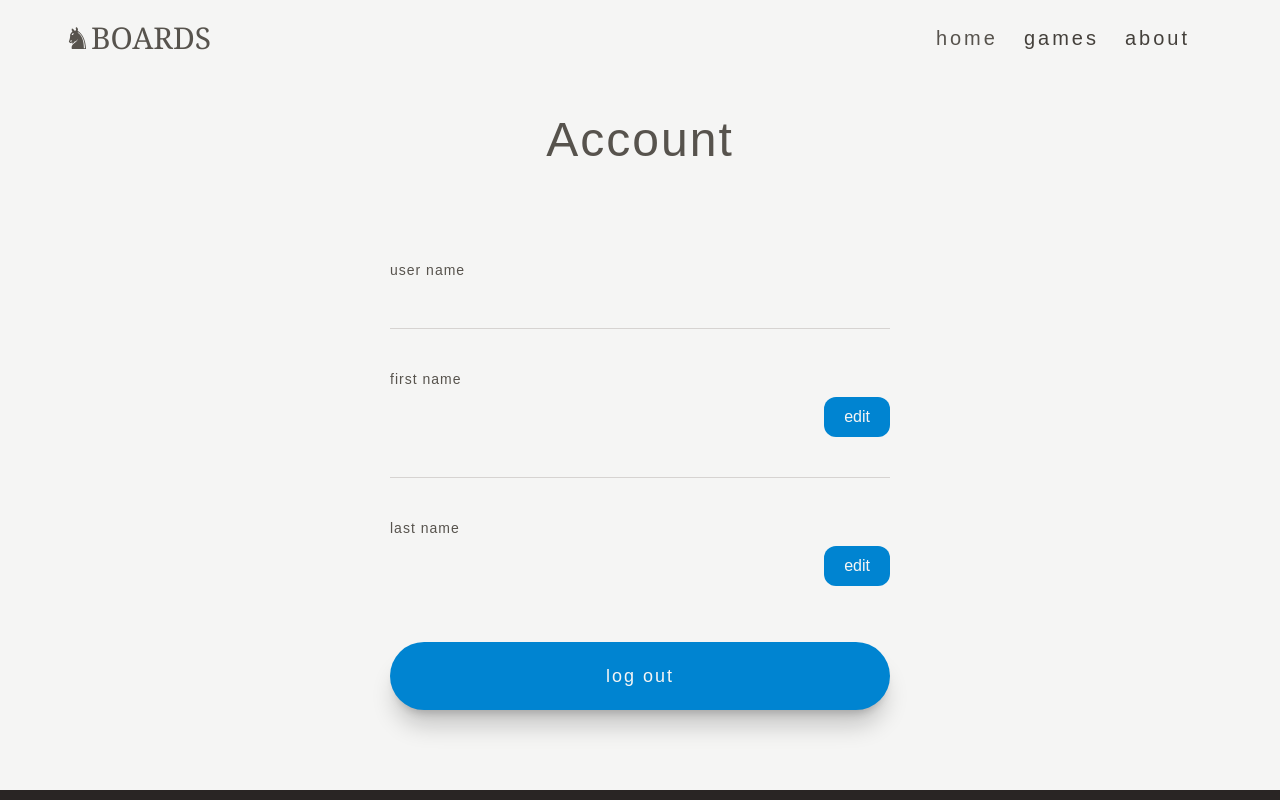
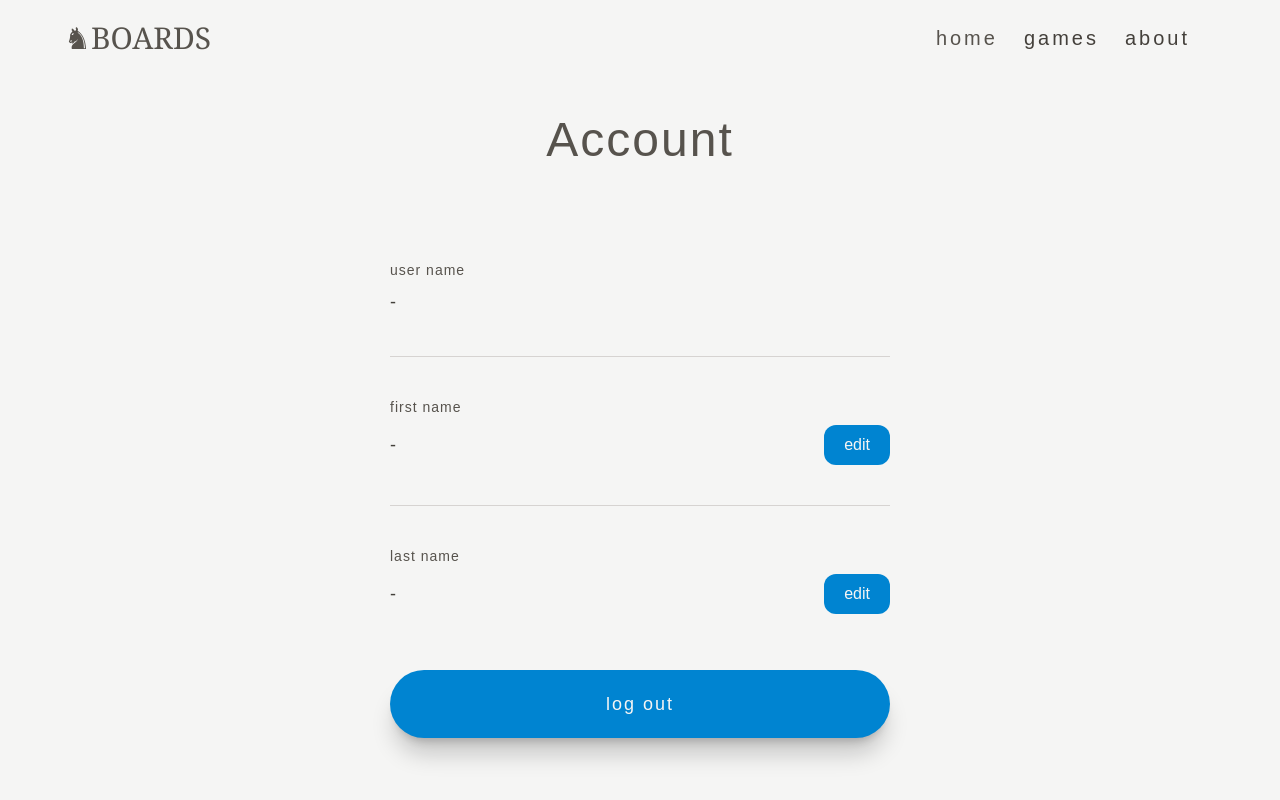
Before and after one commit to delgadociteriowa/boards-mint, a Next.js app: page /account in a window 1280 px wide. Shown: the top 800 px of the page. Built offline with nearby package versions, Linux system fonts and the light colour scheme; no server answers; sample sign-in values are in the browser's storage.

Commit message:
fix: general types cleanup done

```diff
--- a/src/app/about/page.tsx
+++ b/src/app/about/page.tsx
@@ -7,7 +7,7 @@ import AboutBottom from "../../assets/about_3.jpg";
 import Link from "next/link";
 
 
-const Soon: React.FC = () => {
+const Soon = () => {
   return (
     <>
       <Header/>
--- a/src/app/account/page.tsx
+++ b/src/app/account/page.tsx
@@ -7,24 +7,15 @@ import Header from "@/components/Header";
 import Footer from "@/components/Footer";
 import LoadingComponent from "@/components/LoadingComponent";
 
-type UserPayload =
-  | { firstname: string }
-  | { lastname: string };
-
-interface UserAccount {
-  username?: string;
-  firstname?: string;
-  lastname?: string;
-}
-
-interface SessionAccount {
-  user?: UserAccount;
-}
+type UserPayload = Partial<{
+  firstname: string;
+  lastname: string;
+}>;
 
 const Account = () => {
-  const [userName, setUserName] = useState("");
-  const [firstName, setFirstName] = useState("");
-  const [lastName, setLastName] = useState("");
+  const [userName, setUserName] = useState<string | null>(null);
+  const [firstName, setFirstName] = useState<string | null>(null);
+  const [lastName, setLastName] = useState<string | null>(null);
   const [editingFirst, setEditingFirst] = useState(false);
   const [editingLast, setEditingLast] = useState(false);
 
@@ -32,20 +23,17 @@ const Account = () => {
   const router = useRouter();
 
   useEffect(() => {
-    if (!session) {
-      router.push("/login");
+    const syncSessionToState = () => {
+      if (!session) {
+        router.push("/login");
+        return
+      }
+      setUserName(session.user.username);
+      setFirstName(session.user.firstname);
+      setLastName(session.user.lastname);
     }
+    syncSessionToState();
   }, [session, router]);
-
-  useEffect(() => {
-    const s = session as SessionAccount;
-
-    if (s?.user) {
-      setUserName(s.user.username || "");
-      setFirstName(s.user.firstname || "");
-      setLastName(s.user.lastname || "");
-    }
-  }, [session]);
 
   const handleLogout = async () => {
     await signOut({ redirect: false });
@@ -53,13 +41,9 @@ const Account = () => {
   };
 
   const handleSave = async (field: "firstname" | "lastname") => {
-    let payload: UserPayload;
-
-    if (field === "firstname") {
-      payload = { firstname: firstName };
-    } else {
-      payload = { lastname: lastName };
-    }
+    const payload: UserPayload = {
+      [field]: field === "firstname" ? firstName : lastName,
+    };
 
     await fetch("/api/account/update", {
       method: "POST",
@@ -69,8 +53,9 @@ const Account = () => {
 
     await update();
 
-    if (field === "firstname") setEditingFirst(false);
-    if (field === "lastname") setEditingLast(false);
+    field === "firstname"
+      ? setEditingFirst(false)
+      : setEditingLast(false);
   };
 
   return (
@@ -87,7 +72,7 @@ const Account = () => {
             <div className="flex flex-col gap-2">
               <label className="text-stone-600 tracking-[1px] text-sm">user name</label>
               <div className="flex items-center justify-between">
-                <p className="text-stone-700 text-lg">{userName}</p>
+                <p className="text-stone-700 text-lg">{userName ?? "-"}</p>
               </div>
             </div>
             <div className="w-full h-px bg-stone-300"></div>
@@ -99,11 +84,11 @@ const Account = () => {
                 {editingFirst ? (
                   <input
                     className="border border-stone-300 rounded-xl py-3 px-4 text-stone-700 focus:outline-none focus:ring-2 focus:ring-sky-500 w-full"
-                    value={firstName}
+                    value={firstName ??  "-"}
                     onChange={(e) => setFirstName(e.target.value)}
                   />
                 ) : (
-                  <p className="text-stone-700 text-lg">{firstName}</p>
+                  <p className="text-stone-700 text-lg">{firstName ??  "-"}</p>
                 )}
 
                 <button
@@ -125,11 +110,13 @@ const Account = () => {
                 {editingLast ? (
                   <input
                     className="border border-stone-300 rounded-xl py-3 px-4 text-stone-700 focus:outline-none focus:ring-2 focus:ring-sky-500 w-full"
-                    value={lastName}
-                    onChange={(e) => setLastName(e.target.value)}
+                    value={lastName ?? "-"}
+                    onChange={(e: React.ChangeEvent<HTMLInputElement>) =>
+                      setFirstName(e.target.value)
+                    }
                   />
                 ) : (
-                  <p className="text-stone-700 text-lg">{lastName}</p>
+                  <p className="text-stone-700 text-lg">{lastName ?? "-"}</p>
                 )}
 
                 <button
--- a/src/app/checkers/page.tsx
+++ b/src/app/checkers/page.tsx
@@ -5,7 +5,8 @@ import Footer from "@/components/Footer";
 import Octoboard from "@/components/Octoboard";
 import BoardContext from "@/context/board/boardContext";
 
-const Checkers: React.FC = () => {
+const Checkers = () => {
+  //Type context
   const boardContext = useContext(BoardContext)!;
   const { selectGame, emptyGame } = boardContext;
 
--- a/src/app/chess/page.tsx
+++ b/src/app/chess/page.tsx
@@ -5,7 +5,7 @@ import Footer from "@/components/Footer";
 import Octoboard from "@/components/Octoboard";
 import BoardContext from "@/context/board/boardContext";
 
-const Chess: React.FC = () => {
+const Chess = () => {
   const boardContext = useContext(BoardContext)!;
   const { selectGame, emptyGame } = boardContext;
 
--- a/src/app/games/page.tsx
+++ b/src/app/games/page.tsx
@@ -2,7 +2,7 @@ import Header from "@/components/Header";
 import Footer from "@/components/Footer";
 import GameCard from "@/components/GameCard";
 
-const Games: React.FC = () => {
+const Games = () => {
   return (
     <>
       <Header/>
--- a/src/app/login/page.tsx
+++ b/src/app/login/page.tsx
@@ -6,7 +6,7 @@ import { useRouter } from "next/navigation";
 import Header from "@/components/Header";
 import Footer from "@/components/Footer";
 
-const Login: React.FC = () => {
+const Login = () => {
   const [userName, setUserName] = useState("");
   const [password, setPassword] = useState("");
   const [loading, setLoading] = useState(false);
--- a/src/app/privacy/page.tsx
+++ b/src/app/privacy/page.tsx
@@ -1,7 +1,7 @@
 import Header from "@/components/Header";
 import Footer from "@/components/Footer";
 
-const Privacy: React.FC = () => {
+const Privacy = () => {
   return (
     <>
       <Header/>
--- a/src/app/signup/page.tsx
+++ b/src/app/signup/page.tsx
@@ -4,7 +4,7 @@ import { useState } from "react";
 import Header from "@/components/Header";
 import Footer from "@/components/Footer";
 
-const Login: React.FC = () => {
+const Login = () => {
   const [firstName, setFirstName] = useState("");
   const [lastName, setLastName] = useState("");
   const [userName, setUserName] = useState("");
--- a/src/app/soon/page.tsx
+++ b/src/app/soon/page.tsx
@@ -4,7 +4,7 @@ import Footer from "@/components/Footer";
 import Construction from "../../assets/construction.svg";
 import Link from "next/link";
 
-const Soon: React.FC = () => {
+const Soon = () => {
   return (
     <>
       <Header/>
```
